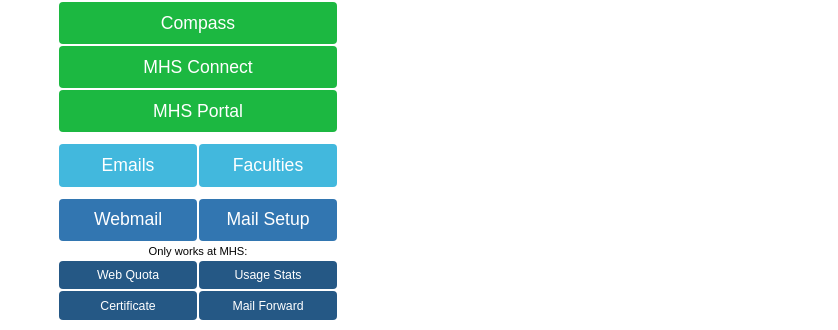
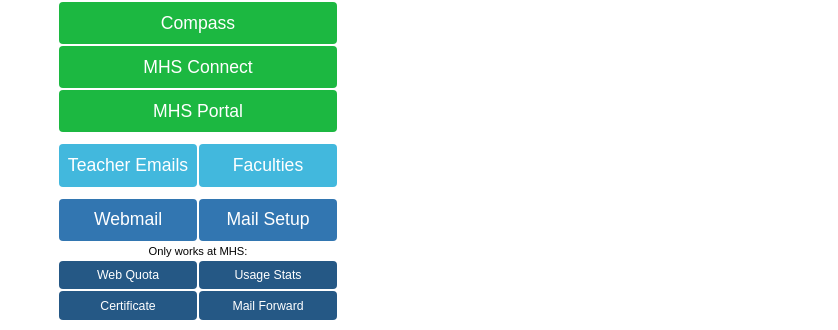
Before and after one commit to mhslinks/mhslinks.github.io, a Jekyll site: the page built from index.html, in a window 1280 px wide. Shown: the part 253-583 px from the top of the page, without its empty margins (442-1280 px from the left). Built offline with Jekyll 4.4.1, drawn with Linux system fonts in a browser that asks for light colours.

Commit message:
Changed teacher email link to be more clear

```diff
--- a/_data/links.yml
+++ b/_data/links.yml
@@ -15,7 +15,7 @@
 
 -
 
-- name: Emails
+- name: Teacher Emails
   url: emails/
   size: 1-2
   colour: lightblue
```
